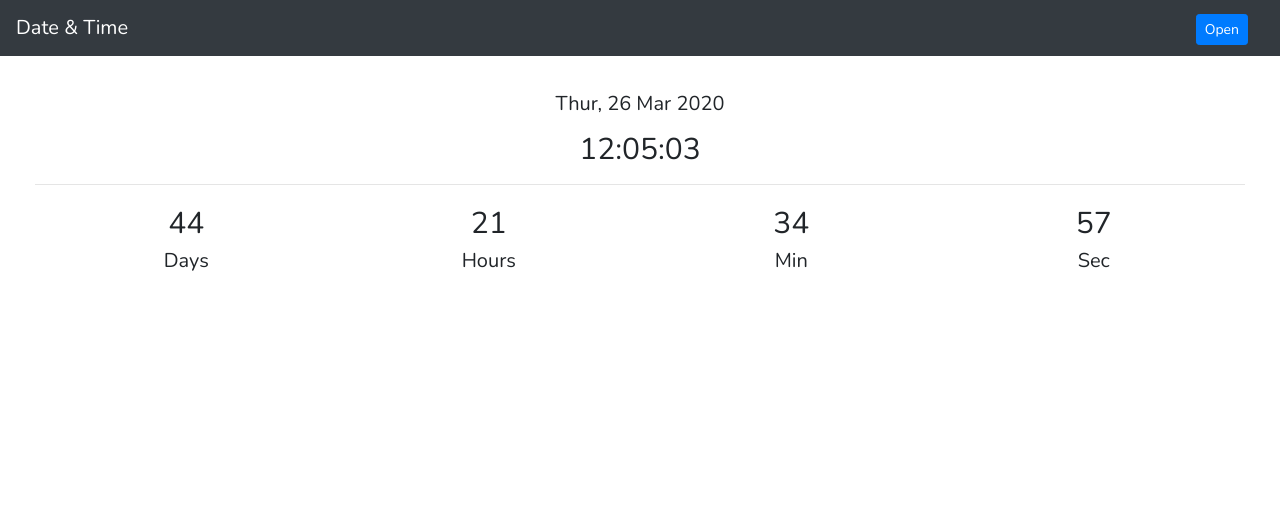
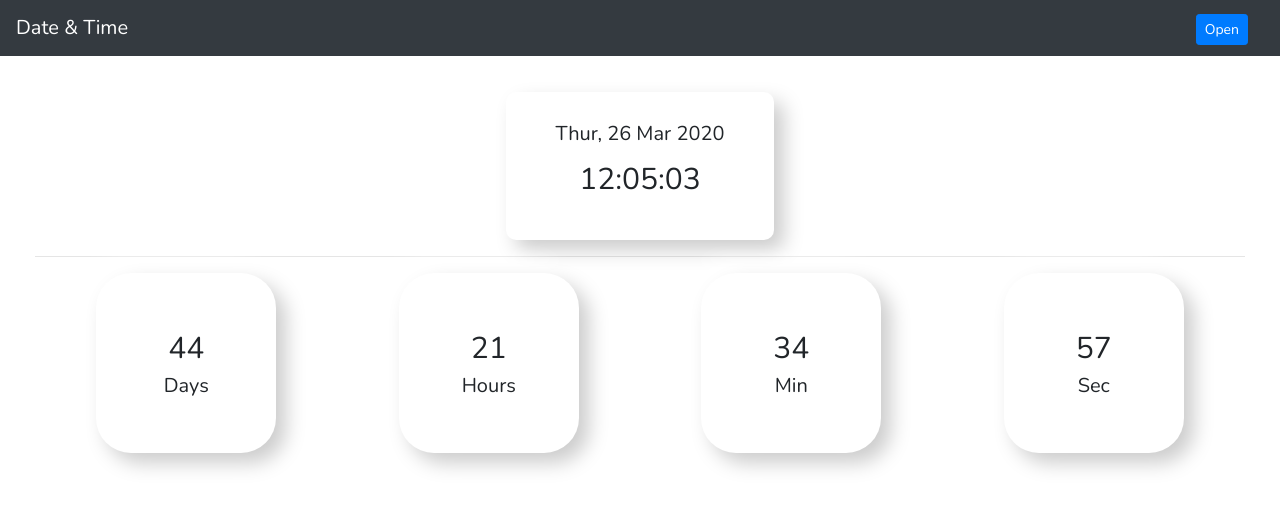
Before and after one commit to prajwalbharadwaj/enter-2022, a plain HTML site: page index.html in a window 1280 px wide. Drawn offline with nearby package versions, Linux system fonts and the light colour scheme; files whose address does not match are found by name.

Commit message:
Added neomorphism

```diff
--- a/css/style.css
+++ b/css/style.css
@@ -35,3 +35,27 @@ body {
     line-height: inherit;
     white-space: nowrap;
 }
+.neo-card {
+    /* min-width: 180px !important;
+    max-width: 180px !important; */
+    width: 180px;
+    height: 180px;
+    display: flex;
+    /* justify-content: space-between; */
+    /* align-items: center; */
+    margin: 0 auto;
+    border-radius: 35px;
+    background: #ffffff;
+    box-shadow:  10px 10px 20px #cccccc,
+                -10px -10px 20px #ffffff;
+}
+
+.neo-time-card {
+    width: fit-content;
+    padding: 30px 50px;;
+    margin: 0 auto;
+    border-radius: 10px;
+    background: #ffffff;
+    box-shadow:  10px 10px 20px #cccccc,
+                -10px -10px 20px #ffffff;
+}
--- a/index.html
+++ b/index.html
@@ -65,31 +65,50 @@
             <!-- <img src="..." class="card-img-top" alt="...">
              -->
             <div class="card-body">
+              <div class="neo-time-card">
                 <h5 class="card-title fs-20">
                   <div class="text-center mb-3" id="todaysDate"></div>
                   <div class="text-center fs-30" id="todaysTime"></div>
                 </h5>
+              </div>
               <hr>
 
               <!-- <h5 class="card-title fs-48"> -->
                 <!-- <div class="text-center fs-48" id="demo"></div class="text-center"> -->
                   <div class="container-fluid">
                     <div class="row text-center fs-20">
-                      <div class="col-3 col-sm-3 col-col-md-3">
+                      <div class="col-3 col-sm-3 col-md-3">
+                        <div class="neo-card">
+                          <div class="m-auto">
                             <div id="day" class="fs-30">00</div>
                             <div>Days</div>
                           </div>
-                      <div class="col-3 col-sm-3 col-md-3">
-                        <div id="hour" class="fs-30">00</div>
-                        <div>Hours</div>
+                        </div>
+
                       </div>
                       <div class="col-3 col-sm-3 col-md-3">
+                        <div class="neo-card">
+                          <div class="m-auto">
+                            <div id="hour" class="fs-30">00</div>
+                            <div class="">Hours</div>
+                          </div>
+                        </div>
+                      </div>
+                      <div class="col-3 col-sm-3 col-md-3">
+                        <div class="neo-card">
+                          <div class="m-auto">
                             <div id="min" class="fs-30">00</div>
                             <div>Min</div>
                           </div>
+                        </div>
+                      </div>
                       <div class="col-3 col-sm-3 col-md-3">
+                        <div class="neo-card">
+                          <div class="m-auto">
                             <div id="sec" class="fs-30">00</div>
                             <div>Sec</div>
+                          </div>
+                        </div>
                       </div>
                     </div>
 
```
Lines whose indentation alone changed are shown as unchanged.
